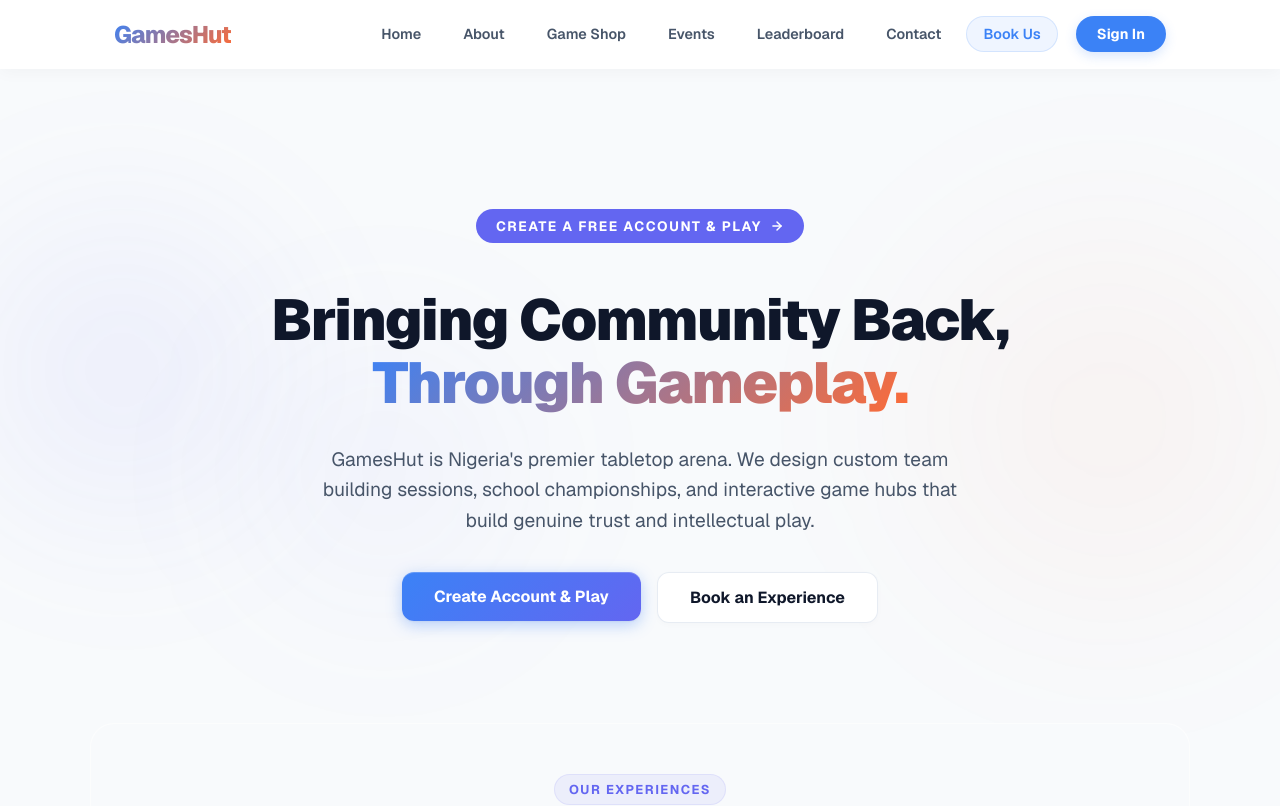
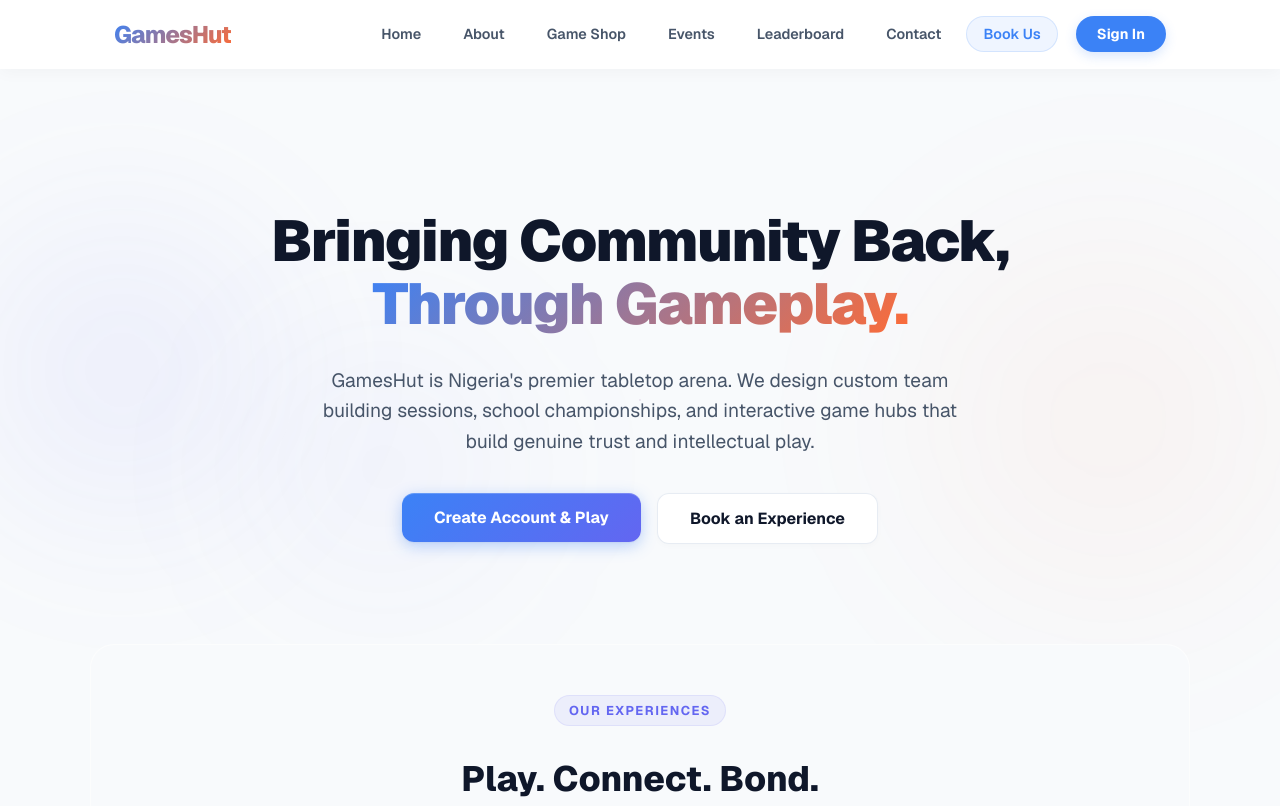
Before and after one commit to phcgameshut/gameshut, a Next.js app: page / in a window 1280 px wide. Shown: the top 806 px of the page. Built offline with nearby package versions, Linux system fonts and the light colour scheme.

Commit message:
fix: remove duplicate Create Account & Play pill badge from homepage hero

```diff
--- a/src/app/page.tsx
+++ b/src/app/page.tsx
@@ -69,20 +69,10 @@ export default function Home() {
       <section className="hero-section animate-fade-in" style={{ minHeight: 'auto', padding: '60px 0 40px', position: 'relative', zIndex: 1 }}>
         <div style={{ display: 'flex', flexDirection: 'column', gap: '25px', alignItems: 'center', maxWidth: '800px', margin: '0 auto', textAlign: 'center' }}>
 
-          {isLoggedIn ? (
+          {isLoggedIn && (
             <span className="badge" style={{ fontSize: '0.85rem', padding: '6px 16px', background: 'rgba(99, 102, 241, 0.08)', color: 'var(--accent-primary)', border: '1px solid rgba(99, 102, 241, 0.15)', fontWeight: 700, borderRadius: '20px' }}>
               Welcome back to GamesHut
             </span>
-          ) : (
-            <Link href="/login?tab=register" style={{ textDecoration: 'none' }}>
-              <span className="badge animate-hover-pop" style={{ cursor: 'pointer', fontSize: '0.85rem', padding: '8px 20px', background: 'var(--accent-primary)', color: 'white', border: 'none', fontWeight: 700, borderRadius: '20px', display: 'inline-flex', gap: '8px', alignItems: 'center' }}>
-                <span>Create a Free Account &amp; Play</span>
-                <svg width="14" height="14" viewBox="0 0 24 24" fill="none" stroke="currentColor" strokeWidth="2.5" strokeLinecap="round" strokeLinejoin="round">
-                  <line x1="5" y1="12" x2="19" y2="12"></line>
-                  <polyline points="12 5 19 12 12 19"></polyline>
-                </svg>
-              </span>
-            </Link>
           )}
 
           <h1 style={{ margin: 0, fontSize: '3.6rem', lineHeight: 1.1, fontWeight: 900, letterSpacing: '-1.5px', color: 'var(--text-primary)' }}>
```
